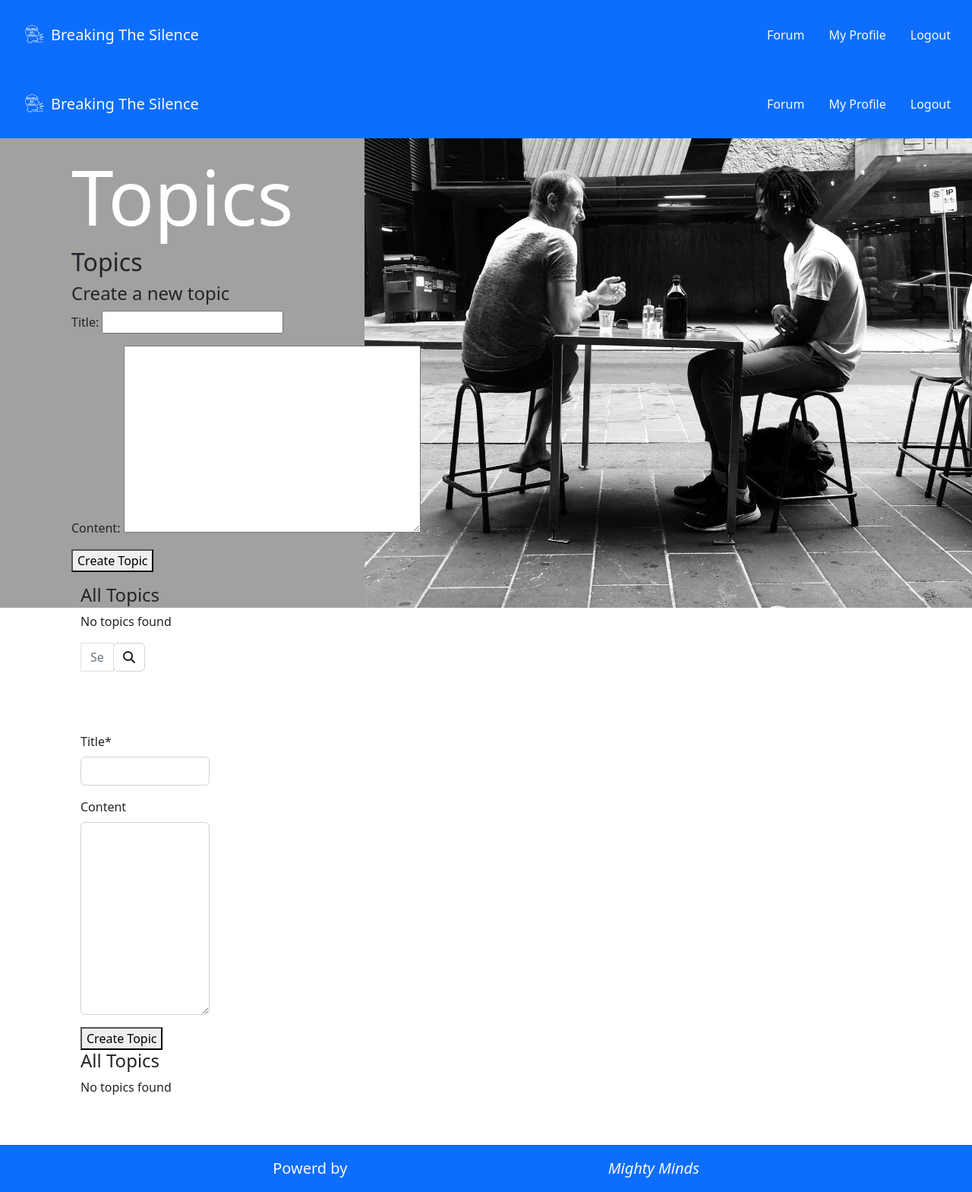
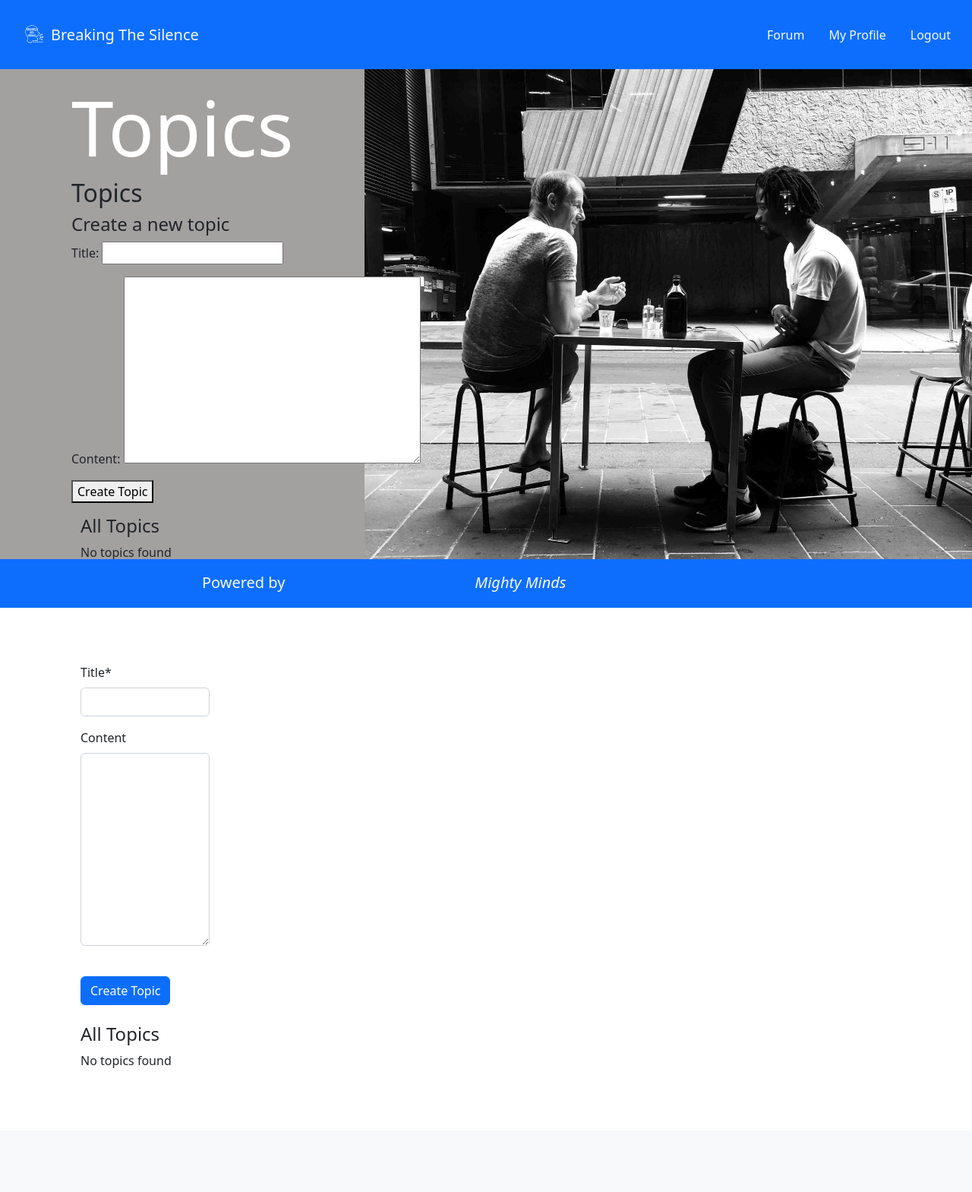
Before and after one commit to Edb83/breaking-the-silence, a Django app: page /forum/ in a window 1280 px wide. Shown: the whole page at 76% size. After the commit the page ends 1406 px from the top, so only its background shows below. Run offline with Django 4.2, Linux system fonts and the light colour scheme; the visitor is signed in with stand-in values (Sample User, id 1); data that the repository does not hold is empty; some libraries are stand-ins or nearby versions.

Commit message:
Fix footer, search bar format, remove duplicate header, add heading

```diff
--- a/forum/templates/forum/topics.html
+++ b/forum/templates/forum/topics.html
@@ -26,7 +26,7 @@
         {% empty %}
             <p>No topics found</p>
         {% endfor %}
-    <form method="GET" action="{% url 'topics' %}" class="w-50">
+    <form method="GET" action="{% url 'topics' %}">
         <div class="input-group w-80">
             <input class="form-control border border-black rounded-0" type="text" name="search"
                 placeholder="Search">
@@ -45,7 +45,7 @@
             <form method="post">
                 {% csrf_token %}
                 {{ form |crispy }}
-                <button type="submit">Create Topic</button>
+                <button type="submit" class="btn btn-primary my-4">Create Topic</button>
             </form>
             {% endif %}
 
--- a/static/css/base.css
+++ b/static/css/base.css
@@ -157,3 +157,11 @@ post1 {
   .user_profile_key_info_text {
     color: var(--primary);
   }
+
+  body {
+    padding-bottom: 4rem;
+  }
+
+  footer {
+    height: 4rem;
+  }
--- a/templates/base.html
+++ b/templates/base.html
@@ -95,36 +95,7 @@
     </script>
     {% endfor %}
     {% endif %}
-    <nav class="navbar navbar-expand-lg bg-primary" >
-        <div class="container-fluid">
-            <a class="navbar-brand text-light collapse navbar-collapse" href="#">
-              <img src="/static/img/brand_logo_white.svg" alt="Logo" width="45" height="45" class="d-inline-block align-text-top img-border-primary">
-              Breaking The Silence
-            </a>
 
-            <div class="d-flex">
-                <ul class="navbar-nav me-auto mb-2 mb-lg-0 float-right">
-                    <li class="nav-item">
-                        <a class="nav-link text-light" href="{% url 'topics' %}">Forum</a>
-                    </li>
-                    {% if user.is_authenticated %}
-                <li class="nav-item">
-                    <a class="nav-link text-light" href="{% url 'user_profile' username=user.username %}">My Profile</a>
-                    </li>
-                <li class="nav-item">
-                    <a class="nav-link text-light" href="{% url 'account_logout' %}">Logout</a>
-                    </li>
-                    {% else %}
-                <li class="nav-item">
-                    <a class="nav-link text-light" href="{% url 'account_login' %}">Sign In</a>
-                    </li>
-                    {% endif %}
-                </ul>
-            </div>
-
-        </div>
-
-    </nav>
     <main class="container">
         {% block content %}{% endblock %}
     </main>
@@ -133,7 +104,7 @@
         crossorigin="anonymous">
     </script>
 
-    <footer class="bg-primary col-lg-12 text-light text-center mt-5 p-3">Powerd by <i class="strong">Mighty Minds</i></footer>
+    <footer class="bg-primary col-lg-12 text-light text-center mt-4 p-3 fixed-bottom">Powered by <i class="strong">Mighty Minds</i> <a href="#" aria-label="Arrow to top of page"><i class="fa-solid fa-arrow-up fa-lg"></i></a></footer>
 </body>
 
 </html>
--- a/wellness/templates/wellness/tracker.html
+++ b/wellness/templates/wellness/tracker.html
@@ -1,7 +1,7 @@
 {% extends 'base.html' %}
 
 {% block content %}
-<section class="user_profile_section m-3 p-3">
+<section class="user_profile_section m-3 p-3 my-4">
     <div class="container">
         <div class="row">
             <div class="col-12">
```
